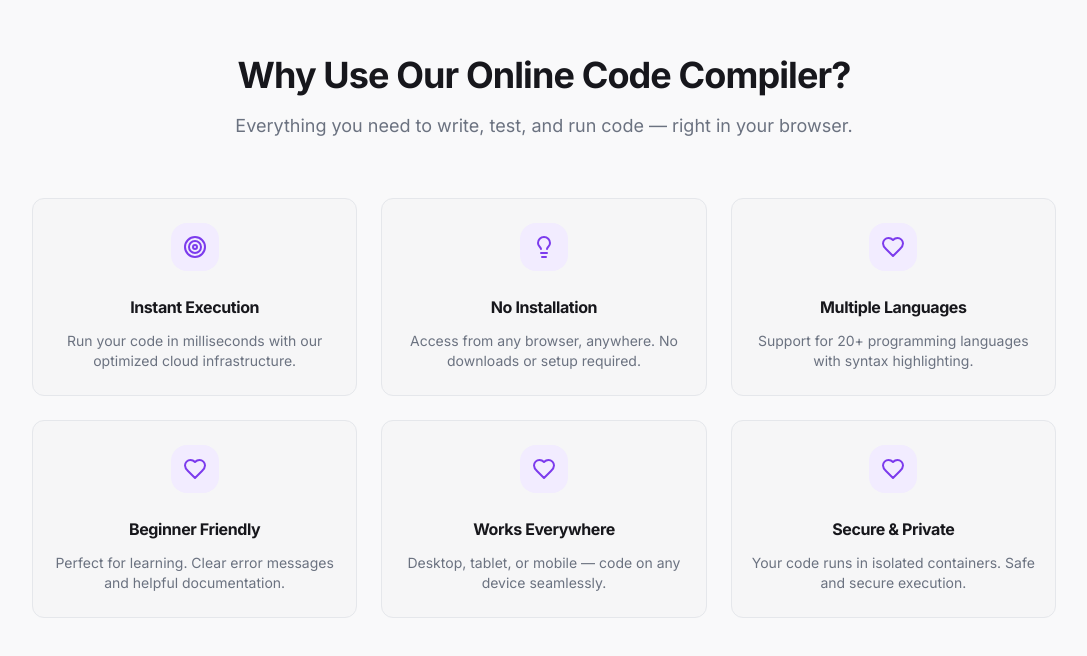
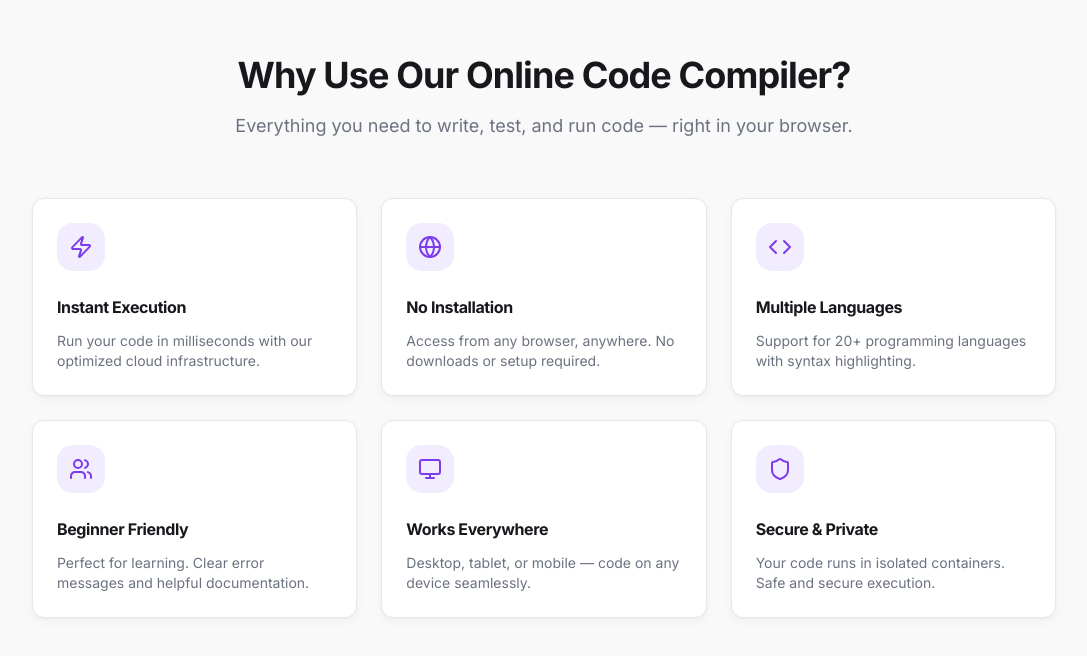
Before and after one commit to backbencherstudio/softvence-course, a Next.js app: page / in a window 1280 px wide. Shown: the part 913-1569 px from the top of the page, without its empty margins (96-1183 px from the left). Built offline with nearby package versions, Linux system fonts and the light colour scheme.

Commit message:
our code editor done

```diff
--- a/components/LandingPage/CodeCompieler.tsx
+++ b/components/LandingPage/CodeCompieler.tsx
@@ -2,6 +2,12 @@ import React from 'react'
 import OurMissionIcon from '../Icons/OurmissionIcon';
 import OurVissionIcon from '../Icons/OurVisionIcon';
 import OurValueIcon from '../Icons/OurValueIcon';
+import ExecutionIcon from '../Icons/ExecutionIcon';
+import InstallmentIcon from '../Icons/InstallmentIcon';
+import LanguageIcon from '../Icons/LanguageIcon';
+import FriendlyIcon from '../Icons/FriendlyIcon';
+import WorksEverywhereIcon from '../Icons/WorksEverywhereIcon';
+import SecureIcon from '../Icons/SecureIcon';
 
 export default function CodeCompieler() {
     return (
@@ -15,9 +21,9 @@ export default function CodeCompieler() {
                     {items.map(({ title, desc, Icon }) => (
                         <div
                             key={title}
-                            className="rounded-[12px] border border-[#E5E7EB] bg-[rgba(243,244,246,0.50)] md:py-6 py-5 px-3  text-center "
+                            className="rounded-[12px] border border-[#E5E7EB] bg-[#fff] shadow-[0_1px_3px_0_rgba(23,25,28,0.04),0_4px_12px_0_rgba(23,25,28,0.03)] md:py-6 py-5 md:px-6 px-5  text-left "
                         >
-                            <div className="mx-auto mb-6 w-fit p-3 flex items-center justify-center rounded-2xl bg-[#F2ECFF]">
+                            <div className=" mb-6 w-fit p-3 flex items-center justify-center rounded-2xl bg-[#F2ECFF]">
                                 <Icon className=" text-[#6D28D9]" />
                             </div>
 
@@ -40,31 +46,31 @@ const items = [
     {
         title: "Instant Execution",
         desc: "Run your code in milliseconds with our optimized cloud infrastructure.",
-        Icon: OurMissionIcon,
+        Icon: ExecutionIcon,
     },
     {
         title: "No Installation",
         desc: "Access from any browser, anywhere. No downloads or setup required.",
-        Icon: OurVissionIcon,
+        Icon: InstallmentIcon,
     },
     {
         title: "Multiple Languages",
         desc: "Support for 20+ programming languages with syntax highlighting.",
-        Icon: OurValueIcon,
+        Icon: LanguageIcon,
     },
     {
         title: "Beginner Friendly",
         desc: "Perfect for learning. Clear error messages and helpful documentation.",
-        Icon: OurValueIcon,
+        Icon: FriendlyIcon,
     },
     {
         title: "Works Everywhere",
         desc: "Desktop, tablet, or mobile — code on any device seamlessly.",
-        Icon: OurValueIcon,
+        Icon: WorksEverywhereIcon,
     },
     {
         title: "Secure & Private",
         desc: "Your code runs in isolated containers. Safe and secure execution.",
-        Icon: OurValueIcon,
+        Icon: SecureIcon,
     },
 ];
```
